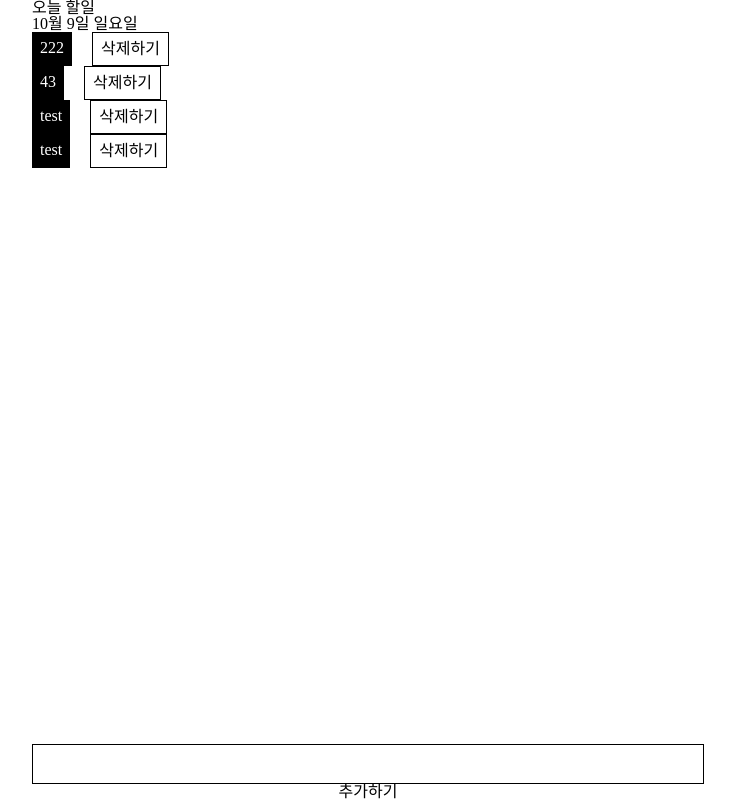
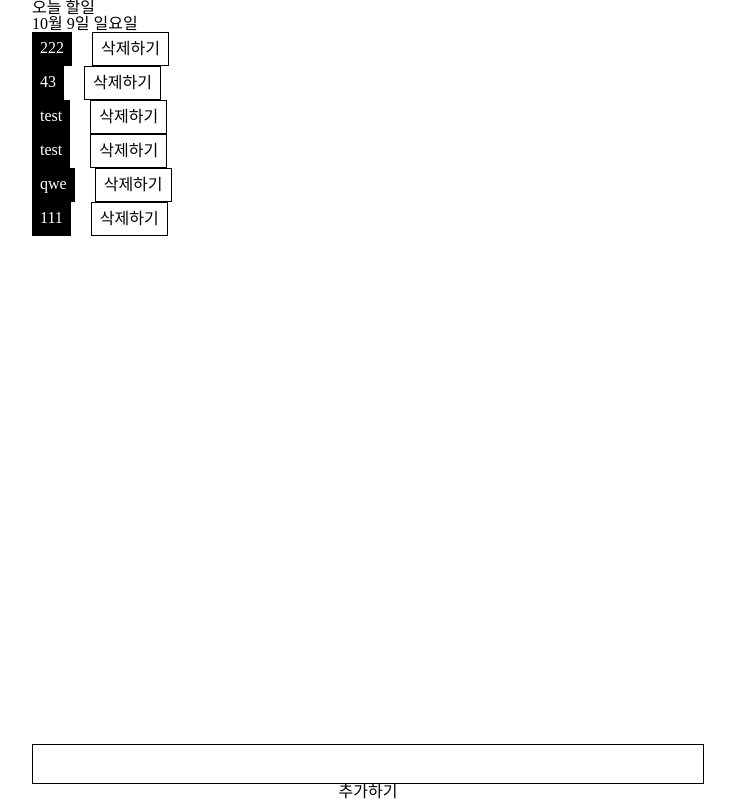
Before and after one commit to Changsoon-Yun/ts-TodoList, a React (Create React App) app: page / in a window 1280 px wide. Shown: the whole page, without its empty margins (272-1007 px from the left). Built offline with nearby package versions, Linux system fonts and the light colour scheme; data requests are answered from the project's data file.

Commit message:
자동배포

```diff
--- a/db.json
+++ b/db.json
@@ -14,7 +14,15 @@
     },
     {
       "title": "test",
-      "id": 4
+      "id": 5
+    },
+    {
+      "title": "qwe",
+      "id": 6
+    },
+    {
+      "title": "111",
+      "id": 7
     }
   ]
 }
--- a/src/pages/Main.tsx
+++ b/src/pages/Main.tsx
@@ -15,14 +15,12 @@ const Main = () => {
 
   const queryClient = useQueryClient();
 
-  // const query = useQuery("todos", todosApi.getTodoList);
-
-  const { status, refetch, isFetching, data, error } = useQuery(
+  const { data: todoLists } = useQuery(
     "get/todos",
     () => instance.get("/todos"),
     {
-      onSuccess: (data) => {
-        console.log("onSuccess", data);
+      onSuccess: (todoLists) => {
+        console.log("onSuccess", todoLists);
       },
       onError: (error) => {
         console.log("onError", error);
@@ -52,8 +50,8 @@ const Main = () => {
 
   const addTodoList = (): void => {
     if (
-      todoInput?.current?.value !== undefined &&
-      todoInput?.current?.value?.length < 1
+      todoInput.current?.value !== undefined &&
+      todoInput.current?.value?.length < 1
     ) {
       console.log("hello");
     }
@@ -69,7 +67,7 @@ const Main = () => {
       <div className="flex-1">
         <h2>오늘 할일</h2>
         <p>10월 9일 일요일</p>
-        {data?.data.map((data: { title: string; id: number }) => (
+        {todoLists?.data.map((data: { title: string; id: number }) => (
           <div key={data.id} className="flex">
             <div className="bg-black text-white mr-5 p-2">{data.title}</div>
             <button
```
Also changed, not shown: 1 other file (tests, documents, lock files or other folders).
